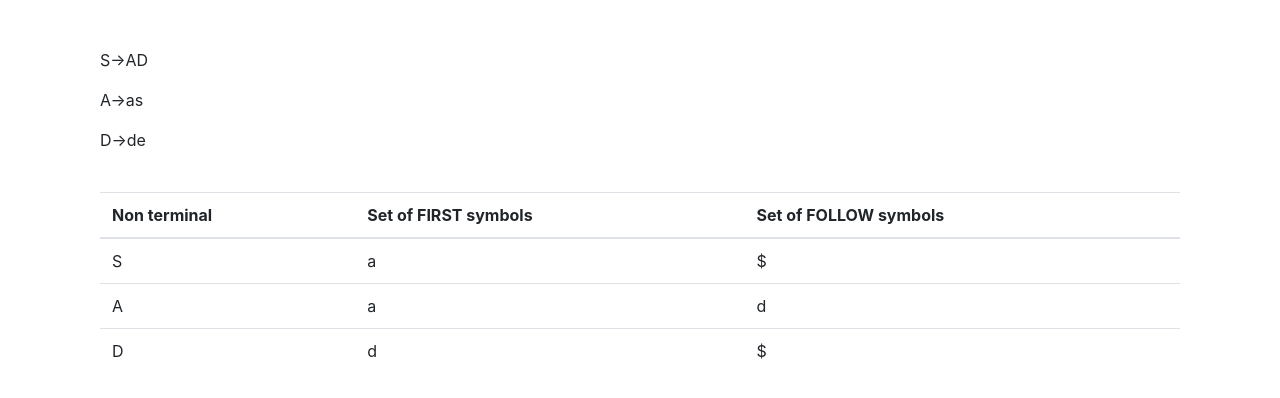
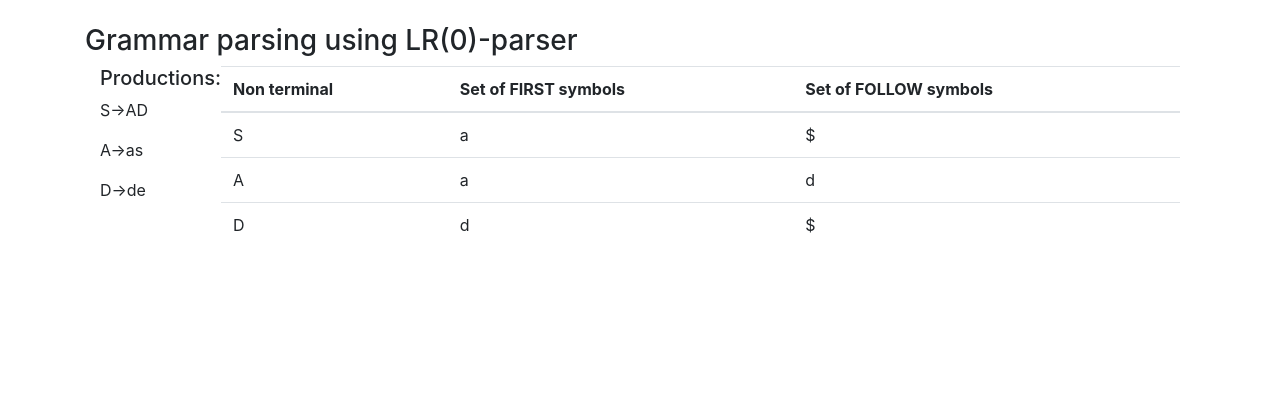
Before and after one commit to heavenblade/parser_site, a Django app: a page that uses main/templates/main/grammar_parsing.html in a window 1280 px wide. Shown: the part 65-463 px from the top of the page. Run offline with Django 3.2, Linux system fonts and the light colour scheme; data comes from the database, SQL or seed files in the repository; some libraries are stand-ins or nearby versions.

Commit message:
Did some tweaks to the parser page

```diff
--- a/main/templates/main/grammar_parsing.html
+++ b/main/templates/main/grammar_parsing.html
@@ -3,13 +3,25 @@
 {% load ff_lists_content %}
 
 {% block content %}
-    <div class="container">
-        <br>
-        {% for element in grammar.productions_as_list %}
-            <p>{{ element }}</p>
-        {% endfor %}
-        <br>
-        <table class="table">
+    {% if grammar.grammar_used_parser == "lr0" %}
+        <h3 class="title-parser-page">Grammar parsing using LR(0)-parser</h3>
+    {% elif grammar.grammar_used_parser == "slr0" %}
+        <h3 class="title-parser-page">Grammar parsing using SLR(0)-parser</h3>
+    {% elif grammar.grammar_used_parser == "lr1" %}
+        <h3 class="title-parser-page">Grammar parsing using LR(1)-parser</h3>
+    {% elif grammar.grammar_used_parser == "lalr1" %}
+        <h3 class="title-parser-page">Grammar parsing using LALR(1)-parser</h3>
+    {% elif grammar.grammar_used_parser == "ll1" %}
+        <h3 class="title-parser-page">Grammar parsing using LL(1)-parser</h3>
+    {% endif %}
+    <div class="container" style="display: flex;">
+        <div id="grammar_productions_div">
+            <h5>Productions:</h5>
+            {% for element in grammar.productions_as_list %}
+                <p>{{ element }}</p>
+            {% endfor %}
+        </div>
+        <table class="table" id="first_and_follow_table">
             <thead>
                 <tr>
                     <th>Non terminal</th>
```
Also changed, not shown: main/static/css/style.css (+9 -0 lines).
